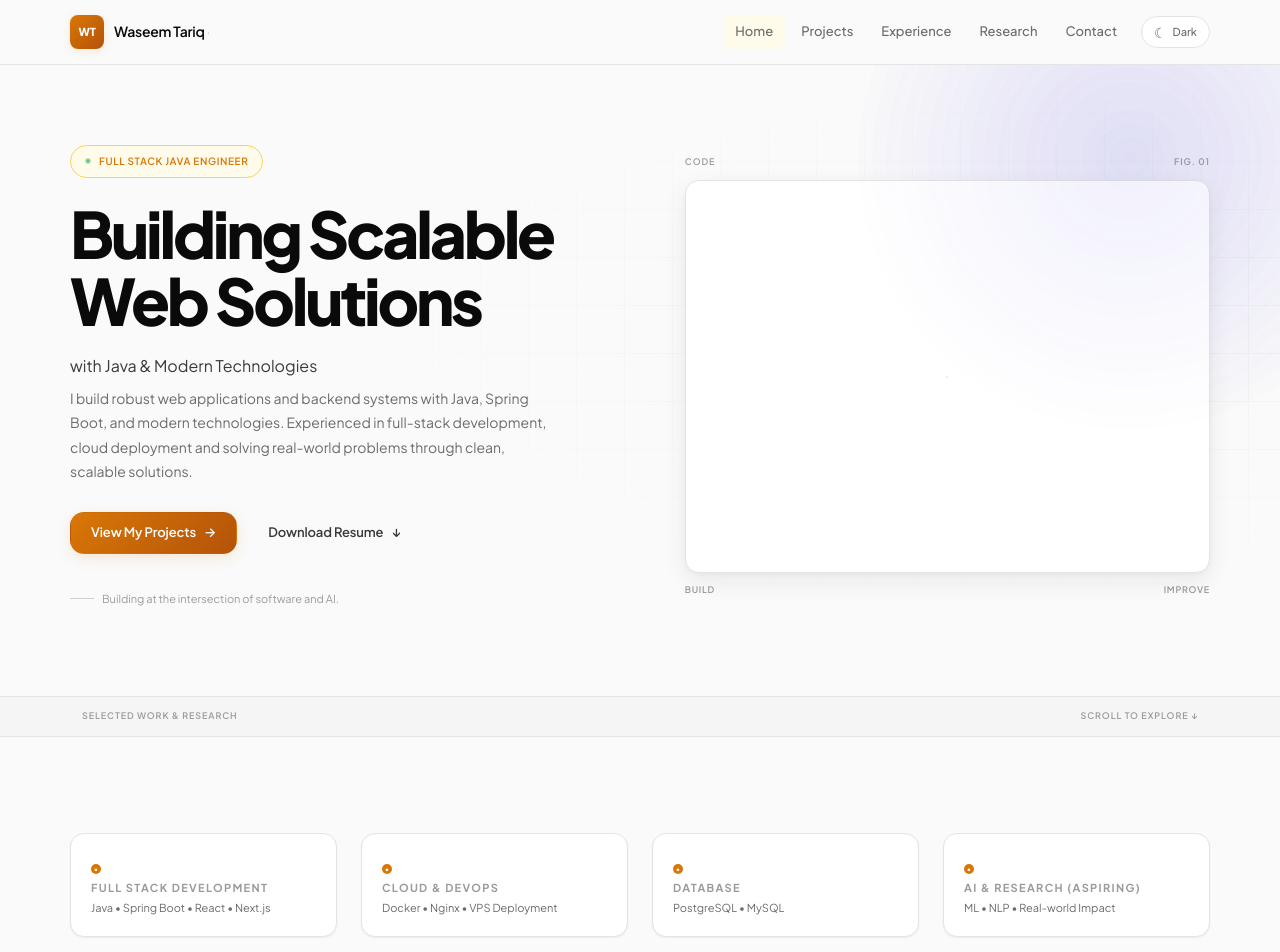
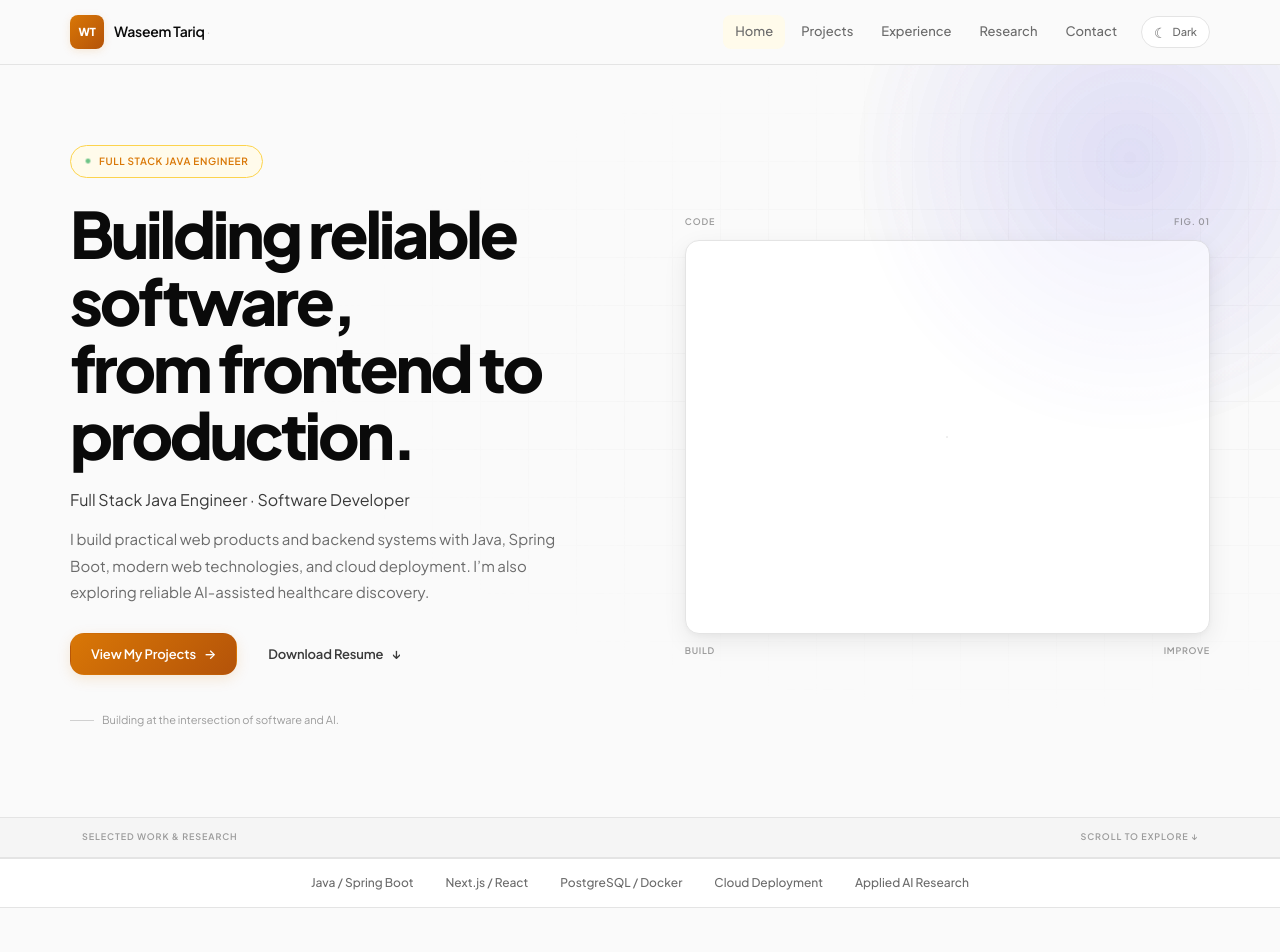
Before and after one commit to waseem049/waseem-tariq-portfolio, a Next.js app: page / in a window 1280 px wide. Shown: the top 952 px of the page. Built offline with nearby package versions, Linux system fonts and the light colour scheme.

Commit message:
layout fixed

```diff
--- a/src/app/layout.tsx
+++ b/src/app/layout.tsx
@@ -25,8 +25,24 @@ export const viewport: Viewport = {
 };
 
 export default function RootLayout({ children }: Readonly<{ children: React.ReactNode }>) {
+  const jsonLd = {
+    "@context": "https://schema.org",
+    "@type": "Person",
+    name: profile.name,
+    jobTitle: "Full Stack Java Engineer",
+    url: "https://example.com",
+    email: profile.email,
+    sameAs: [profile.github, profile.linkedin],
+    description: profile.introduction
+  };
   return (
     <html lang="en" data-theme="light" suppressHydrationWarning>
+      <head>
+        <script
+          type="application/ld+json"
+          dangerouslySetInnerHTML={{ __html: JSON.stringify(jsonLd) }}
+        />
+      </head>
       <body>
         <a className="skip-link" href="#main">Skip to content</a>
         <SiteHeader />
--- a/src/app/page.tsx
+++ b/src/app/page.tsx
@@ -29,20 +29,18 @@ export default function HomePage() {
               FULL STACK JAVA ENGINEER
             </div>
 
-            <h1 className="mt-[22px] mb-[18px] text-[clamp(40px,5vw,66px)] font-[800] tracking-[-0.05em] leading-[1.05] text-[var(--ink)] animate-[hero-title-in_.7s_.15s_ease-out_both]">
-              Building Scalable{" "}
+            <h1 className="mt-[24px] mb-[20px] text-[clamp(48px,7vw,80px)] font-[800] tracking-[-0.04em] leading-[1.05] text-[var(--ink)] animate-[hero-title-in_.7s_.15s_ease-out_both]">
+              Building reliable software,{" "}
               <br />
-              Web Solutions
+              from frontend to production.
             </h1>
 
-            <p className="hero-desc max-w-[480px] mb-0 text-[16px] text-[var(--ink-2)] leading-[1.75] animate-[hero-title-in_.7s_.28s_ease-out_both]">
-              with Java &amp; Modern Technologies
+            <p className="hero-desc max-w-[560px] mb-0 text-[18px] text-[var(--ink-2)] leading-[1.7] animate-[hero-title-in_.7s_.28s_ease-out_both]">
+              Full Stack Java Engineer · Software Developer
             </p>
 
-            <p className="mt-[6px] max-w-[480px] text-[14px] text-[var(--ink-3)] leading-[1.75]">
-              I build robust web applications and backend systems with Java, Spring Boot,
-              and modern technologies. Experienced in full-stack development, cloud deployment
-              and solving real-world problems through clean, scalable solutions.
+            <p className="mt-[12px] max-w-[560px] text-[15px] text-[var(--ink-3)] leading-[1.75]">
+              I build practical web products and backend systems with Java, Spring Boot, modern web technologies, and cloud deployment. I’m also exploring reliable AI-assisted healthcare discovery.
             </p>
 
             <div className="hero-actions flex flex-wrap gap-10 mt-[28px] animate-[hero-title-in_.7s_.4s_ease-out_both]">
@@ -117,6 +115,17 @@ export default function HomePage() {
         </div>
       </section>
 
+      {/* ── SPECIALTIES BAR ── */}
+      <section className="border-y border-[var(--line)] bg-[var(--surface)] py-[14px]">
+        <div className="container flex flex-wrap items-center justify-center gap-x-[32px] gap-y-[8px] text-[12px] font-[500] text-[var(--ink-3)]">
+          <span className="inline-flex items-center gap-2"><span className="w-1.5 h-1.5 rounded-full bg-[var(--accent)]"/>Java / Spring Boot</span>
+          <span className="inline-flex items-center gap-2"><span className="w-1.5 h-1.5 rounded-full bg-[var(--accent)]"/>Next.js / React</span>
+          <span className="inline-flex items-center gap-2"><span className="w-1.5 h-1.5 rounded-full bg-[var(--accent)]"/>PostgreSQL / Docker</span>
+          <span className="inline-flex items-center gap-2"><span className="w-1.5 h-1.5 rounded-full bg-[var(--accent)]"/>Cloud Deployment</span>
+          <span className="inline-flex items-center gap-2"><span className="w-1.5 h-1.5 rounded-full bg-[var(--accent)]"/>Applied AI Research</span>
+        </div>
+      </section>
+
       {/* ── SKILL BANDS ── */}
       <section className="skill-bands section border-b border-[var(--line)] py-[96px] bg-[var(--bg)]">
         <div className="container">
@@ -173,7 +182,7 @@ export default function HomePage() {
       </section>
 
       {/* ── PROJECTS ── */}
-      <section className="section section-border-bottom" id="work">
+      <section className="section section-border-bottom py-[112px]" id="work">
         <div className="container">
           <ScrollAnimate direction="up">
             <div className="section-head">
```
